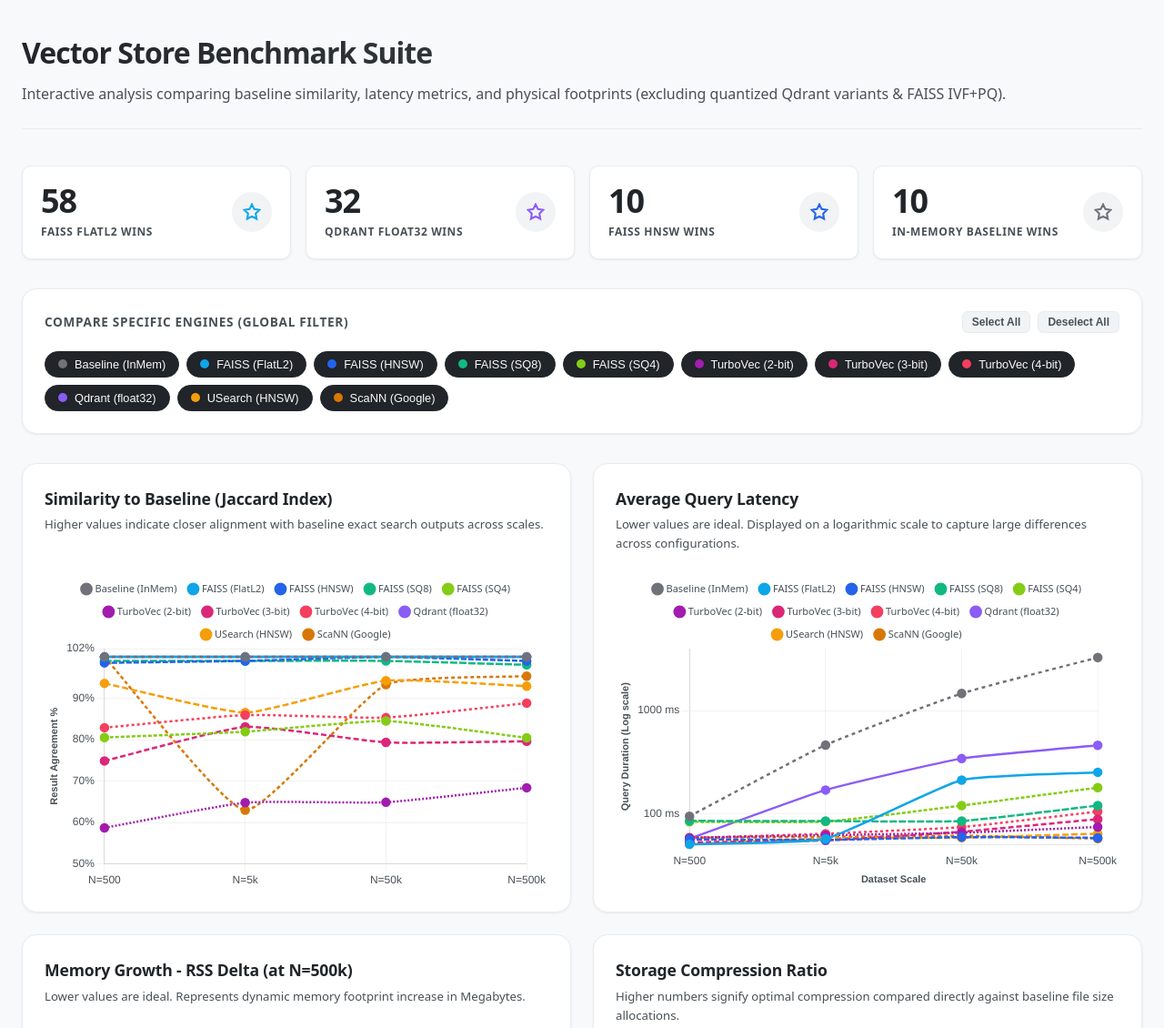
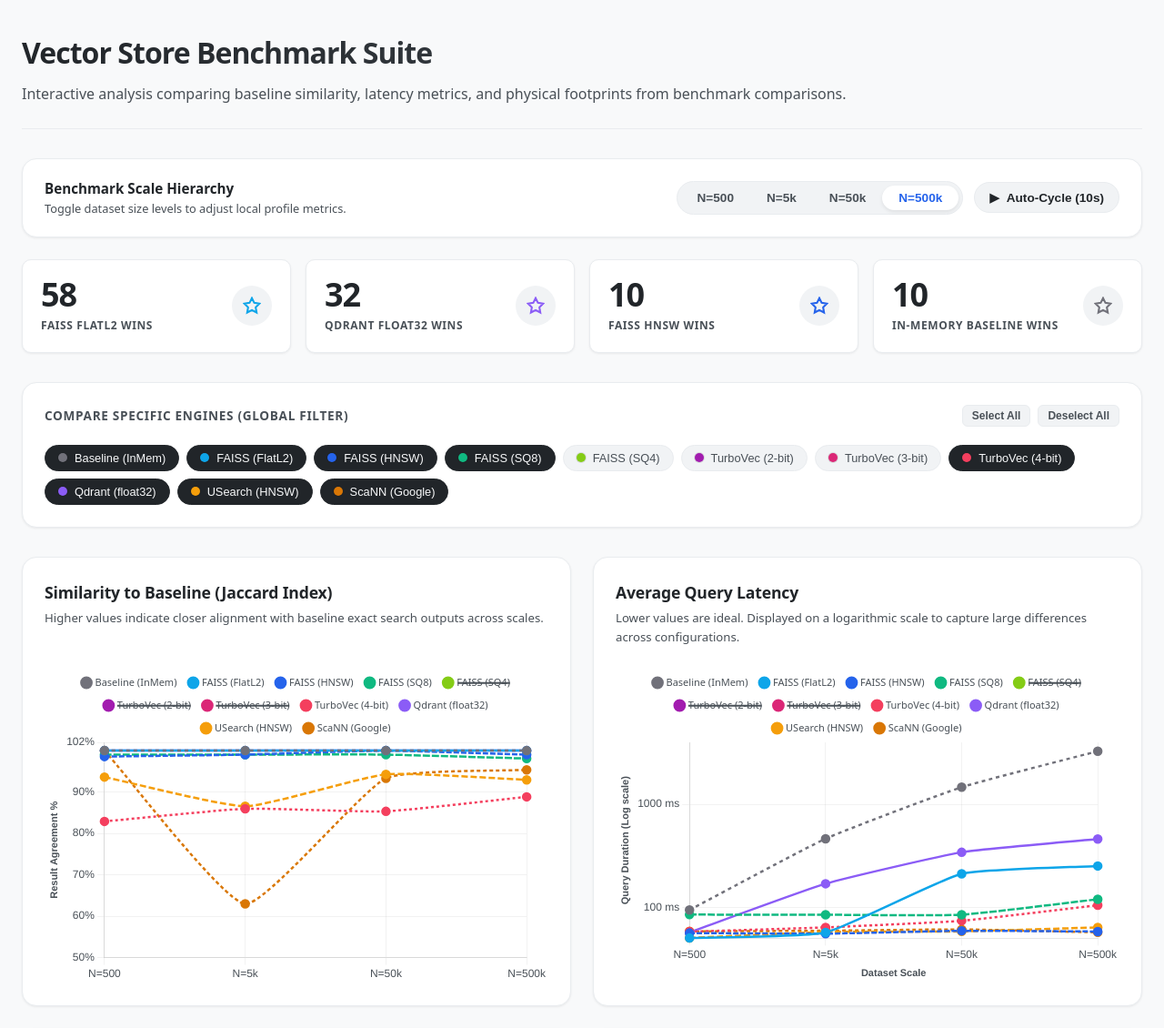
Before and after one commit to mohamed-em2m/vector-search-benchmarks, a plain HTML site: page interfaces/stats.html in a window 1280 px wide. Shown: the top 1130 px of the page at 91% size. Drawn offline with nearby package versions, Linux system fonts and the light colour scheme.

Commit message:
feat: add interface for stats

```diff
--- a/interfaces/stats.html
+++ b/interfaces/stats.html
@@ -24,6 +24,7 @@
             --font-stack: system-ui, -apple-system, BlinkMacSystemFont, 'Segoe UI', Inter, Roboto, sans-serif;
             --shadow-subtle: 0 1px 3px rgba(0,0,0,0.05), 0 1px 2px rgba(0,0,0,0.02);
             --shadow-card: 0 4px 6px -1px rgba(0, 0, 0, 0.05), 0 2px 4px -1px rgba(0, 0, 0, 0.03);
+            --color-accent: #2563eb;
         }
         @media (prefers-color-scheme: dark) {
             :root {
@@ -36,6 +37,7 @@
                 --color-card-bg: #111622;
                 --shadow-subtle: 0 1px 3px rgba(0,0,0,0.2);
                 --shadow-card: 0 4px 6px -1px rgba(0, 0, 0, 0.3), 0 2px 4px -1px rgba(0, 0, 0, 0.2);
+                --color-accent: #3b82f6;
             }
         }
         body {
@@ -51,7 +53,7 @@
             margin: 0 auto;
         }
         .header {
-            margin-bottom: 2.5rem;
+            margin-bottom: 2rem;
             border-bottom: 1px solid var(--color-border-secondary);
             padding-bottom: 1.5rem;
         }
@@ -77,6 +79,85 @@
             overflow: hidden;
             clip: rect(0, 0, 0, 0);
             border: 0;
+        }
+
+        /* Scale Switcher Navigation Tool */
+        .scale-control-panel {
+            background: var(--color-card-bg);
+            border: 1px solid var(--color-border-secondary);
+            border-radius: var(--border-radius-lg);
+            padding: 1.25rem 1.5rem;
+            margin-bottom: 1.5rem;
+            box-shadow: var(--shadow-subtle);
+            display: flex;
+            align-items: center;
+            justify-content: space-between;
+            flex-wrap: wrap;
+            gap: 16px;
+        }
+        .scale-selector-desc {
+            display: flex;
+            flex-direction: column;
+        }
+        .scale-selector-title {
+            font-size: 0.95rem;
+            font-weight: 700;
+            color: var(--color-text-primary);
+        }
+        .scale-selector-sub {
+            font-size: 0.8rem;
+            color: var(--color-text-secondary);
+        }
+        .scale-tabs-wrapper {
+            display: flex;
+            align-items: center;
+            gap: 12px;
+            flex-wrap: wrap;
+        }
+        .scale-tabs {
+            display: flex;
+            background: var(--color-background-secondary);
+            padding: 4px;
+            border-radius: 30px;
+            border: 1px solid var(--color-border-secondary);
+        }
+        .scale-tab {
+            background: transparent;
+            border: none;
+            color: var(--color-text-secondary);
+            padding: 6px 18px;
+            border-radius: 20px;
+            font-size: 0.85rem;
+            font-weight: 600;
+            cursor: pointer;
+            transition: all 0.2s ease;
+        }
+        .scale-tab.active {
+            background: var(--color-card-bg);
+            color: var(--color-accent);
+            box-shadow: 0 2px 4px rgba(0,0,0,0.08);
+        }
+        .autoplay-btn {
+            background: var(--color-background-secondary);
+            border: 1px solid var(--color-border-secondary);
+            color: var(--color-text-primary);
+            padding: 8px 16px;
+            border-radius: 30px;
+            font-size: 0.85rem;
+            font-weight: 600;
+            cursor: pointer;
+            display: flex;
+            align-items: center;
+            gap: 8px;
+            transition: all 0.2s ease;
+        }
+        .autoplay-btn:hover {
+            border-color: var(--color-accent);
+        }
+        .autoplay-btn.playing {
+            background: var(--color-accent);
+            color: #ffffff;
+            border-color: var(--color-accent);
         }
 
         /* KPI Dashboard Grid */
@@ -130,7 +211,7 @@
             background: var(--color-background-secondary);
         }
 
-        /* Controls */
+        /* Filter Controls */
         .control-panel {
             background: var(--color-card-bg);
             border: 1px solid var(--color-border-secondary);
@@ -262,8 +343,27 @@
 <div class="container">
     <header class="header">
         <h1>Vector Store Benchmark Suite</h1>
-        <p>Interactive analysis comparing baseline similarity, latency metrics, and physical footprints (excluding quantized Qdrant variants & FAISS IVF+PQ).</p>
+        <p>Interactive analysis comparing baseline similarity, latency metrics, and physical footprints from benchmark comparisons.</p>
     </header>
+
+    <!-- Scale Control Center -->
+    <section class="scale-control-panel">
+        <div class="scale-selector-desc">
+            <span class="scale-selector-title">Benchmark Scale Hierarchy</span>
+            <span class="scale-selector-sub">Toggle dataset size levels to adjust local profile metrics.</span>
+        </div>
+        <div class="scale-tabs-wrapper">
+            <div class="scale-tabs" id="scaleTabs">
+                <button class="scale-tab" onclick="setActiveScale(0)">N=500</button>
+                <button class="scale-tab" onclick="setActiveScale(1)">N=5k</button>
+                <button class="scale-tab" onclick="setActiveScale(2)">N=50k</button>
+                <button class="scale-tab active" onclick="setActiveScale(3)">N=500k</button>
+            </div>
+            <button class="autoplay-btn" id="autoplayBtn" onclick="toggleAutoplay()">
+                <span>▶</span> Auto-Cycle (10s)
+            </button>
+        </div>
+    </section>
 
     <h2 class="sr-only">Win Metrics Summary</h2>
     <div class="wins-grid">
@@ -344,7 +444,7 @@
         <!-- 3. RAM Footprint (RSS Delta) -->
         <div class="chart-card span-6">
             <div class="chart-header">
-                <h3 class="chart-title">Memory Growth - RSS Delta (at N=500k)</h3>
+                <h3 class="chart-title" id="memChartTitle">Memory Growth - RSS Delta (at N=500k)</h3>
                 <p class="chart-sub">Lower values are ideal. Represents dynamic memory footprint increase in Megabytes.</p>
             </div>
             <div class="chart-wrapper bar-wrapper">
@@ -355,7 +455,7 @@
         <!-- 4. Storage Compression -->
         <div class="chart-card span-6">
             <div class="chart-header">
-                <h3 class="chart-title">Storage Compression Ratio</h3>
+                <h3 class="chart-title" id="compChartTitle">Storage Compression Ratio (at N=500k)</h3>
                 <p class="chart-sub">Higher numbers signify optimal compression compared directly against baseline file size allocations.</p>
             </div>
             <div class="chart-wrapper bar-wrapper">
@@ -366,7 +466,7 @@
         <!-- 5. Tradeoff Scatter -->
         <div class="chart-card span-12">
             <div class="chart-header">
-                <h3 class="chart-title">Accuracy vs. Latency Tradeoff (at N=500k)</h3>
+                <h3 class="chart-title" id="bubbleChartTitle">Accuracy vs. Latency Tradeoff (at N=500k)</h3>
                 <p class="chart-sub">Ideal position is the top-left (low latency, high similarity). Bubble size reflects system RAM (RSS delta MB).</p>
             </div>
             <div class="chart-wrapper bubble-wrapper">
@@ -378,19 +478,22 @@
 
 <script>
     const LABELS = ['N=500', 'N=5k', 'N=50k', 'N=500k'];
+    let activeScaleIndex = 3;
+    let autoplayInterval = null;
 
+    // Filtered engine list containing core and compression-ready architectures only.
     const ENGINES = [
-      { name: 'Baseline (InMem)', color: '#71717a', active: true, dash: [4, 4], recall5: [0.0632, 0.0842, 0.2211, 0.2000], latency: [94.2065, 463.1311, 1467.1844, 3281.7099], rss500k: 2118.7949, comp: 1.0000, simBaseline: [1.0000, 1.0000, 1.0000, 1.0000] },
-      { name: 'FAISS (FlatL2)',    color: '#0ea5e9', active: true, dash: [],     recall5: [0.0632, 0.0842, 0.2211, 0.2000], latency: [50.2846, 56.9107, 211.3638, 252.0419],   rss500k: 268.1621,  comp: 1.0000, simBaseline: [1.0000, 1.0000, 1.0000, 1.0000] },
-      { name: 'FAISS (HNSW)',      color: '#2563eb', active: true, dash: [6, 2],  recall5: [0.0632, 0.0842, 0.2211, 0.2000], latency: [56.2583, 55.4668, 59.1345, 58.2055],     rss500k: 300.1445,  comp: 0.9138, simBaseline: [0.9856, 0.9904, 1.0000, 0.9904] },
-      { name: 'FAISS (SQ8)',       color: '#10b981', active: true, dash: [8, 2],  recall5: [0.0632, 0.0842, 0.2211, 0.2000], latency: [84.9559, 84.6370, 84.7929, 119.7078],    rss500k: 123.7031,  comp: 4.0000, simBaseline: [0.9904, 0.9904, 0.9904, 0.9809] },
-      { name: 'FAISS (SQ4)',       color: '#84cc16', active: true, dash: [4, 2],  recall5: [0.0737, 0.0842, 0.1789, 0.2000], latency: [83.2230, 83.6591, 119.5618, 179.0093],   rss500k: 100.1016,  comp: 8.0000, simBaseline: [0.8053, 0.8194, 0.8453, 0.8047] },
-      { name: 'TurboVec (2-bit)',  color: '#a21caf', active: true, dash: [2, 2],  recall5: [0.0737, 0.0737, 0.2000, 0.2000], latency: [58.2520, 61.6879, 65.2107, 74.1841],     rss500k: 152.1016,  comp: 16.0000, simBaseline: [0.5872, 0.6479, 0.6489, 0.6840] },
-      { name: 'TurboVec (3-bit)',  color: '#db2777', active: true, dash: [6, 3],  recall5: [0.0526, 0.0737, 0.2105, 0.1789], latency: [52.6108, 54.9714, 66.7271, 88.3313],     rss500k: 138.4570,  comp: 10.6667, simBaseline: [0.7488, 0.8309, 0.7935, 0.7961] },
-      { name: 'TurboVec (4-bit)',  color: '#f43f5e', active: true, dash: [3, 3],  recall5: [0.0632, 0.0737, 0.2211, 0.1895], latency: [57.9767, 63.8213, 74.0332, 104.6727],    rss500k: 190.2852,  comp: 8.0000, simBaseline: [0.8290, 0.8596, 0.8533, 0.8884] },
-      { name: 'Qdrant (float32)',  color: '#8b5cf6', active: true, dash: [],     recall5: [0.0684, 0.1105, 0.2368, 0.2105], latency: [57.0791, 169.4437, 342.1769, 459.8013],   rss500k: 1534.7285, comp: 1.0000, simBaseline: [1.0000, 1.0000, 1.0000, 1.0000] },
-      { name: 'USearch (HNSW)',    color: '#f59e0b', active: true, dash: [7, 3],  recall5: [0.0632, 0.0842, 0.2211, 0.2000], latency: [50.3928, 57.5617, 58.3566, 63.7906],     rss500k: 1872.4375, comp: 1.0000, simBaseline: [0.9362, 0.8655, 0.9428, 0.9295] },
-      { name: 'ScaNN (Google)',    color: '#d97706', active: true, dash: [4, 3],  recall5: [0.0632, 0.0316, 0.2211, 0.1895], latency: [58.3302, 59.2422, 60.9889, 57.1001],     rss500k: 204.3125,  comp: 2.0000, simBaseline: [1.0000, 0.6297, 0.9330, 0.9537] }
+      { name: 'Baseline (InMem)', color: '#71717a', active: true, dash: [4, 4], latency: [94.2065, 463.1311, 1467.1844, 3281.7099], rss: [18.3164, 74.4316, 766.6953, 2118.7949], comp: [1, 1, 1, 1], simBaseline: [1.0, 1.0, 1.0, 1.0] },
+      { name: 'FAISS (FlatL2)',    color: '#0ea5e9', active: true, dash: [],     latency: [50.2846, 56.9107, 211.3638, 252.0419],   rss: [0.4004, 4.748, 101.1523, 268.1621],   comp: [1, 1, 1, 1], simBaseline: [1.0, 1.0, 1.0, 1.0] },
+      { name: 'FAISS (HNSW)',      color: '#2563eb', active: true, dash: [6, 2],  latency: [56.2583, 55.4668, 59.1345, 58.2055],     rss: [1.1582, 6.0859, 108.2754, 300.1445],  comp: [0.9138, 0.9138, 0.9138, 0.9138], simBaseline: [0.9856, 0.9904, 1.0, 0.9904] },
+      { name: 'FAISS (SQ8)',       color: '#10b981', active: true, dash: [8, 2],  latency: [84.9559, 84.637, 84.7929, 119.7078],     rss: [0.9727, 2.332, 46.3164, 123.7031],    comp: [4, 4, 4, 4], simBaseline: [0.9904, 0.9904, 0.9904, 0.9809] },
+      { name: 'FAISS (SQ4)',       color: '#84cc16', active: false, dash: [4, 2],  latency: [83.223, 83.6591, 119.5618, 179.0093],    rss: [0.9727, 1.25, 27.0273, 100.1016],     comp: [8, 8, 8, 8], simBaseline: [0.8053, 0.8194, 0.8453, 0.8047] },
+      { name: 'TurboVec (2-bit)',  color: '#a21caf', active: false, dash: [2, 2],  latency: [58.252, 61.6879, 65.2107, 74.1841],     rss: [10.6758, 15.9414, 45.8555, 152.1016], comp: [16, 16, 16, 16], simBaseline: [0.5872, 0.6479, 0.6489, 0.6840] },
+      { name: 'TurboVec (3-bit)',  color: '#db2777', active: false, dash: [6, 3],  latency: [52.6108, 54.9714, 66.7271, 88.3313],     rss: [3.6758, 5.4297, 116.4688, 138.457],   comp: [10.6667, 10.6667, 10.6667, 10.6667], simBaseline: [0.7488, 0.8309, 0.7935, 0.7961] },
+      { name: 'TurboVec (4-bit)',  color: '#f43f5e', active: true, dash: [3, 3],  latency: [57.9767, 63.8213, 74.0332, 104.6727],    rss: [4.7188, 6.375, 61.9531, 190.2852],    comp: [8, 8, 8, 8], simBaseline: [0.8290, 0.8596, 0.8533, 0.8884] },
+      { name: 'Qdrant (float32)',  color: '#8b5cf6', active: true, dash: [],     latency: [57.0791, 169.4437, 342.1769, 459.8013],   rss: [3.2109, 55.7559, 600.9531, 1534.7285], comp: [1, 1, 1, 1], simBaseline: [1.0, 1.0, 1.0, 1.0] },
+      { name: 'USearch (HNSW)',    color: '#f59e0b', active: true, dash: [7, 3],  latency: [50.3928, 57.5617, 58.3566, 63.7906],     rss: [9.7852, 69.5547, 679.0781, 1872.4375], comp: [1, 1, 1, 1], simBaseline: [0.9362, 0.8655, 0.9428, 0.9295] },
+      { name: 'ScaNN (Google)',    color: '#d97706', active: true, dash: [4, 3],  latency: [58.3302, 59.2422, 60.9889, 57.1001],     rss: [1.8516, 26.8555, 73.2812, 204.3125],   comp: [1, 2, 2, 2], simBaseline: [1.0, 0.6297, 0.9330, 0.9537] }
     ];
 
     const globalChartInstances = {};
@@ -507,7 +610,7 @@
         // 3. Memory usage chart
         globalChartInstances.mem = new Chart(document.getElementById('memChart'), {
             type: 'bar',
-            data: getBarData('rss500k', 'Dynamic Footprint (MB)'),
+            data: getBarData('rss', 'Dynamic Footprint (MB)'),
             options: {
                 indexAxis: 'y',
                 responsive: true,
@@ -517,7 +620,7 @@
                 }),
                 scales: {
                     y: { grid: { display: false }, ticks: { color: theme.text, font: { size: 10 } } },
-                    x: { grid: { color: theme.grid }, ticks: { color: theme.text }, title: { display: true, text: 'RSS Delta (MB) at N=500k', color: theme.text, font: { size: 11, weight: 'bold' } } }
+                    x: { grid: { color: theme.grid }, ticks: { color: theme.text }, title: { display: true, text: 'RSS Delta (MB)', color: theme.text, font: { size: 11, weight: 'bold' } } }
                 }
             }
         });
@@ -553,7 +656,7 @@
                     ...getCommonPlugins(theme, {
                         label: ctx => {
                             const engine = ENGINES[ctx.datasetIndex];
-                            return `${engine.name} | Similarity: ${(ctx.raw.y * 100).toFixed(2)}% | Latency: ${ctx.raw.x}ms | Memory: ${engine.rss500k.toFixed(0)} MB`;
+                            return `${engine.name} | Similarity: ${(ctx.raw.y * 100).toFixed(2)}% | Latency: ${ctx.raw.x.toFixed(1)}ms | Memory: ${engine.rss[activeScaleIndex].toFixed(1)} MB`;
                         }
                     })
                 },
@@ -561,14 +664,23 @@
                     x: {
                         type: 'logarithmic',
                         grid: { color: theme.grid },
-                        ticks: { color: theme.text, callback: v => v + ' ms' },
+                        ticks: {
+                            color: theme.text,
+                            callback: function(value) {
+                                const cleanIntervals = [50, 100, 200, 500, 1000, 2000, 4000];
+                                if (cleanIntervals.includes(value)) {
+                                    return value + ' ms';
+                                }
+                                return null;
+                            }
+                        },
                         title: { display: true, text: 'Latency (Log Scale) → Faster Leftwards', color: theme.text, font: { size: 11, weight: 'bold' } },
                         min: 45,
                         max: 4000
                     },
                     y: {
                         grid: { color: theme.grid },
-                        ticks: { color: theme.text, callback: v => (v * 100).toFixed(0) + '%' },
+                        ticks: { color: theme.text, stepSize: 0.1, callback: v => (v * 100).toFixed(0) + '%' },
                         title: { display: true, text: 'Similarity to Baseline (Jaccard Index) ↑ Better', color: theme.text, font: { size: 11, weight: 'bold' } },
                         min: 0.50,
                         max: 1.05
@@ -600,7 +712,7 @@
             labels: visibleEngines.map(e => e.name),
             datasets: [{
                 label: labelStr,
-                data: visibleEngines.map(e => e[metricKey]),
+                data: visibleEngines.map(e => e[metricKey][activeScaleIndex]),
                 backgroundColor: visibleEngines.map(e => e.color + 'aa'),
                 borderColor: visibleEngines.map(e => e.color),
                 borderWidth: 1.5,
@@ -613,9 +725,9 @@
         return ENGINES.map(e => ({
             label: e.name,
             data: [{
-                x: e.latency[3],
-                y: e.simBaseline[3],
-                r: Math.max(5, Math.min(25, Math.sqrt(e.rss500k) * 0.4))
+                x: e.latency[activeScaleIndex],
+                y: e.simBaseline[activeScaleIndex],
+                r: Math.max(5, Math.min(25, Math.sqrt(e.rss[activeScaleIndex]) * 0.4))
             }],
             backgroundColor: e.color + '77',
             borderColor: e.color,
@@ -643,7 +755,8 @@
             globalChartInstances.bubble.data.datasets[i].hidden = !engine.active;
         });
 
-        globalChartInstances.mem.data = getBarData('rss500k', 'Dynamic Footprint (MB)');
+        globalChartInstances.bubble.data.datasets = getBubbleDatasets();
+        globalChartInstances.mem.data = getBarData('rss', 'Dynamic Footprint (MB)');
         globalChartInstances.comp.data = getBarData('comp', 'Compression Ratio (vs Baseline)');
 
         globalChartInstances.similarity.update();
@@ -651,6 +764,40 @@
         globalChartInstances.mem.update();
         globalChartInstances.comp.update();
         globalChartInstances.bubble.update();
+    }
+
+    function setActiveScale(index) {
+        activeScaleIndex = index;
+
+        const tabs = document.querySelectorAll('.scale-tab');
+        tabs.forEach((tab, idx) => {
+            if (idx === index) tab.classList.add('active');
+            else tab.classList.remove('active');
+        });
+
+        const activeLabel = LABELS[index];
+        document.getElementById('memChartTitle').textContent = `Memory Growth - RSS Delta (at ${activeLabel})`;
+        document.getElementById('compChartTitle').textContent = `Storage Compression Ratio (at ${activeLabel})`;
+        document.getElementById('bubbleChartTitle').textContent = `Accuracy vs. Latency Tradeoff (at ${activeLabel})`;
+
+        updateDashboardVisuals();
+    }
+
+    function toggleAutoplay() {
+        const btn = document.getElementById('autoplayBtn');
+        if (autoplayInterval) {
+            clearInterval(autoplayInterval);
+            autoplayInterval = null;
+            btn.classList.remove('playing');
+            btn.innerHTML = '<span>▶</span> Auto-Cycle (10s)';
+        } else {
+            btn.classList.add('playing');
+            btn.innerHTML = '<span>⏸</span> Pause Cycle';
+            autoplayInterval = setInterval(() => {
+                let nextScale = (activeScaleIndex + 1) % 4;
+                setActiveScale(nextScale);
+            }, 10000);
+        }
     }
 
     function updateChartThemes() {
@@ -703,8 +850,8 @@
     window.addEventListener('DOMContentLoaded', () => {
         initCharts();
         renderSelectionControls();
+        setActiveScale(3);
 
-        // Listen for OS color scheme theme changes
         window.matchMedia('(prefers-color-scheme: dark)').addEventListener('change', updateChartThemes);
     });
 </script>
```
